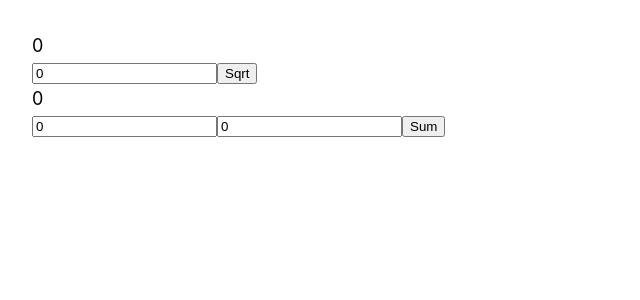
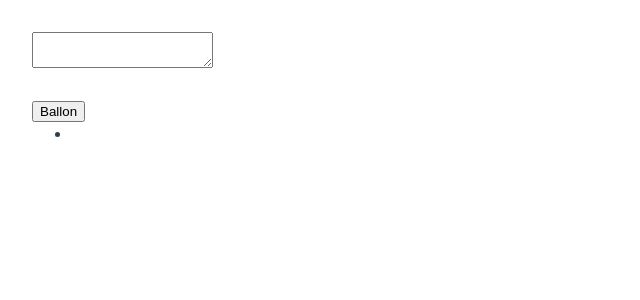
Before and after one commit to KReeDo47/Vue3Exercises, a Vue app in the folder Vue3Exercises/: page / in a window 1280 px wide. Shown: the top 300 px of the page, without its empty margins (0-640 px from the left). Built offline with nearby package versions, Linux system fonts and the light colour scheme.

Commit message:
exercise_45

```diff
--- a/Vue3Exercises/src/App.vue
+++ b/Vue3Exercises/src/App.vue
@@ -2,34 +2,27 @@
 export default{
 data(){
   return{
-    res: 0,
-    sum: 0,
-    num: 0,
-    num1: 0,
-    num2: 0,
+    text: ' ',
+    conclave: ' ',
   }
 },
 methods: {
-  calc: function () {
-    this.res = Math.sqrt(this.num);
-  },
-  summary:function(){
-    this.sum = this.num1 + this.num2;
-  }
+list: function(){
+}
 }
 }
 </script>
 
 <template>
-<p class="one">{{ res }}</p>
-<input class="text-field__input" v-model="num">
-<button class="button" @click="calc">Sqrt</button>
-<p class="one">{{ sum }}</p>
-<input class="text-field__input" v-model=num1>
-<input class="text-field__input" v-model=num2>
-<button class="button" @click="summary">Sum</button>
+<textarea class="text-field__input" v-model="text"></textarea>
+<p>{{ text }}</p>
+<br>
+<button @click="Ballon">Ballon</button>
+<ul>
+<li v-for="Text in text">{{ Text }}</li>
+</ul>
 
 </template>
 
-<style scoped>
+<style>
 </style>
```
